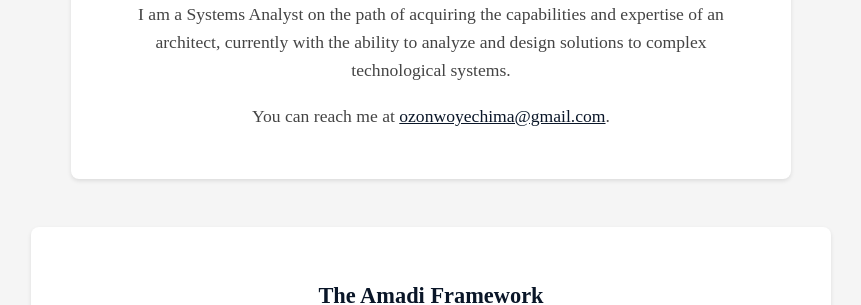
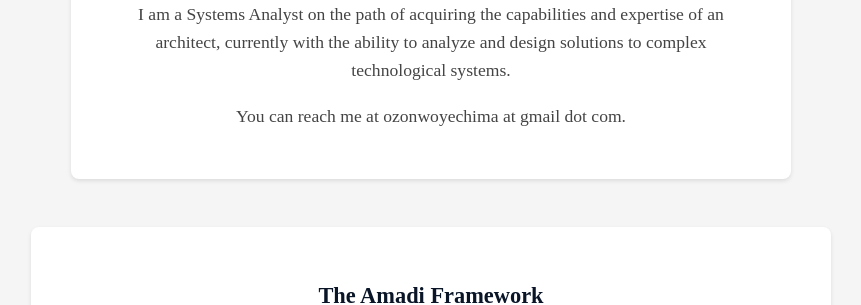
Before and after one commit to ChimaOzonwoye/portfolio, a Jekyll site: the page index.html, which Jekyll copies as it is, in a window 1280 px wide. Shown: the part 328-633 px from the top of the page, without its empty margins (209-1070 px from the left). Built offline with Jekyll 4.4.1, drawn with Linux system fonts in a browser that asks for light colours.

```diff
--- a/index.html
+++ b/index.html
@@ -138,7 +138,7 @@
         <div class="intro">
             <p>Hello, my name is Chima. I am an Albert Dorman Honors College scholar at the New Jersey Institute of Technology majoring in Information Systems.</p>
             <p>I am a Systems Analyst on the path of acquiring the capabilities and expertise of an architect, currently with the ability to analyze and design solutions to complex technological systems.</p>
-            <p>You can reach me at <a href="mailto:ozonwoyechima@gmail.com">ozonwoyechima@gmail.com</a>.</p>
+            <p>You can reach me at ozonwoyechima at gmail dot com.</p>
         </div>
     </div>
 
```
Also changed, not shown: SIEM/README.md (+1 -1 lines), README.md.
